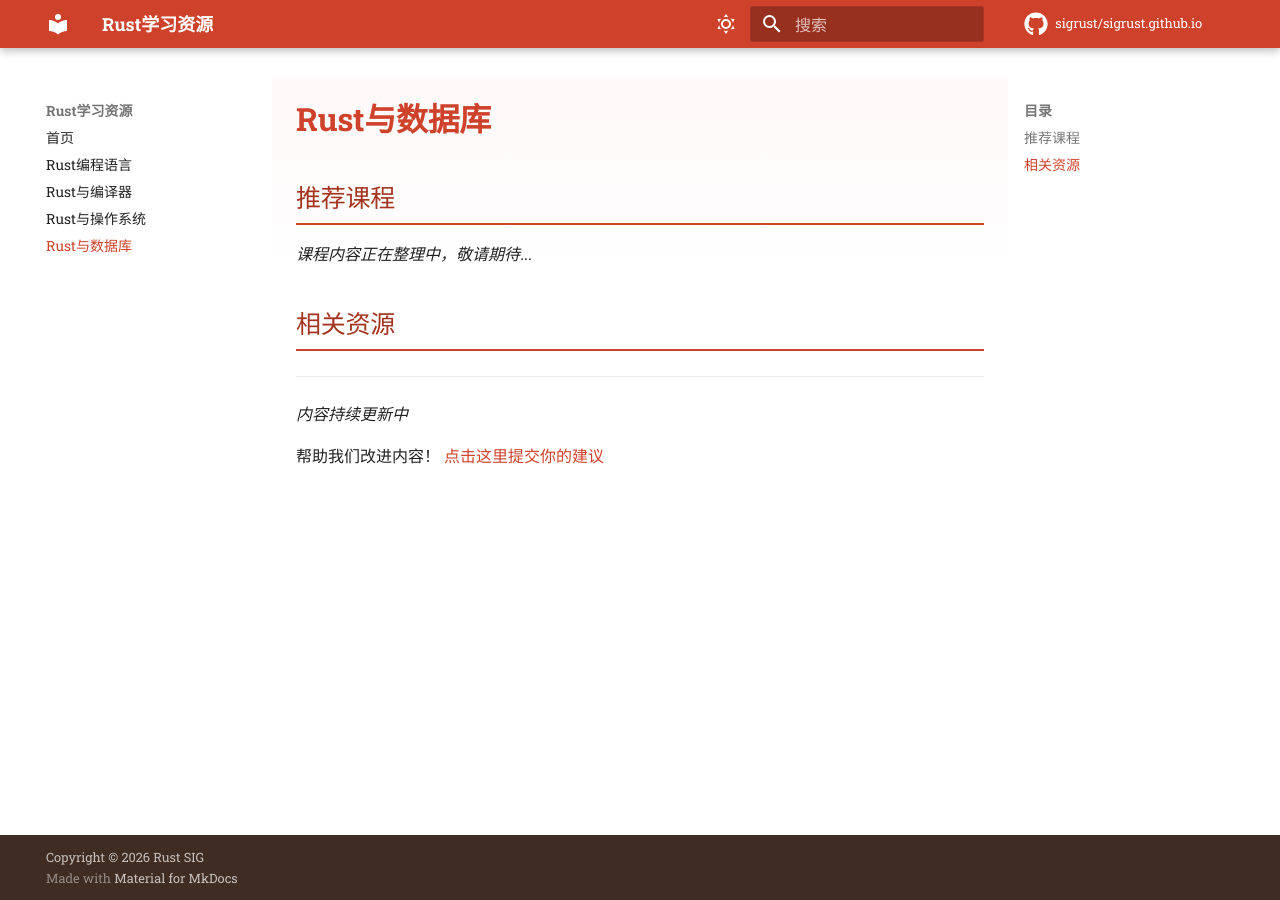
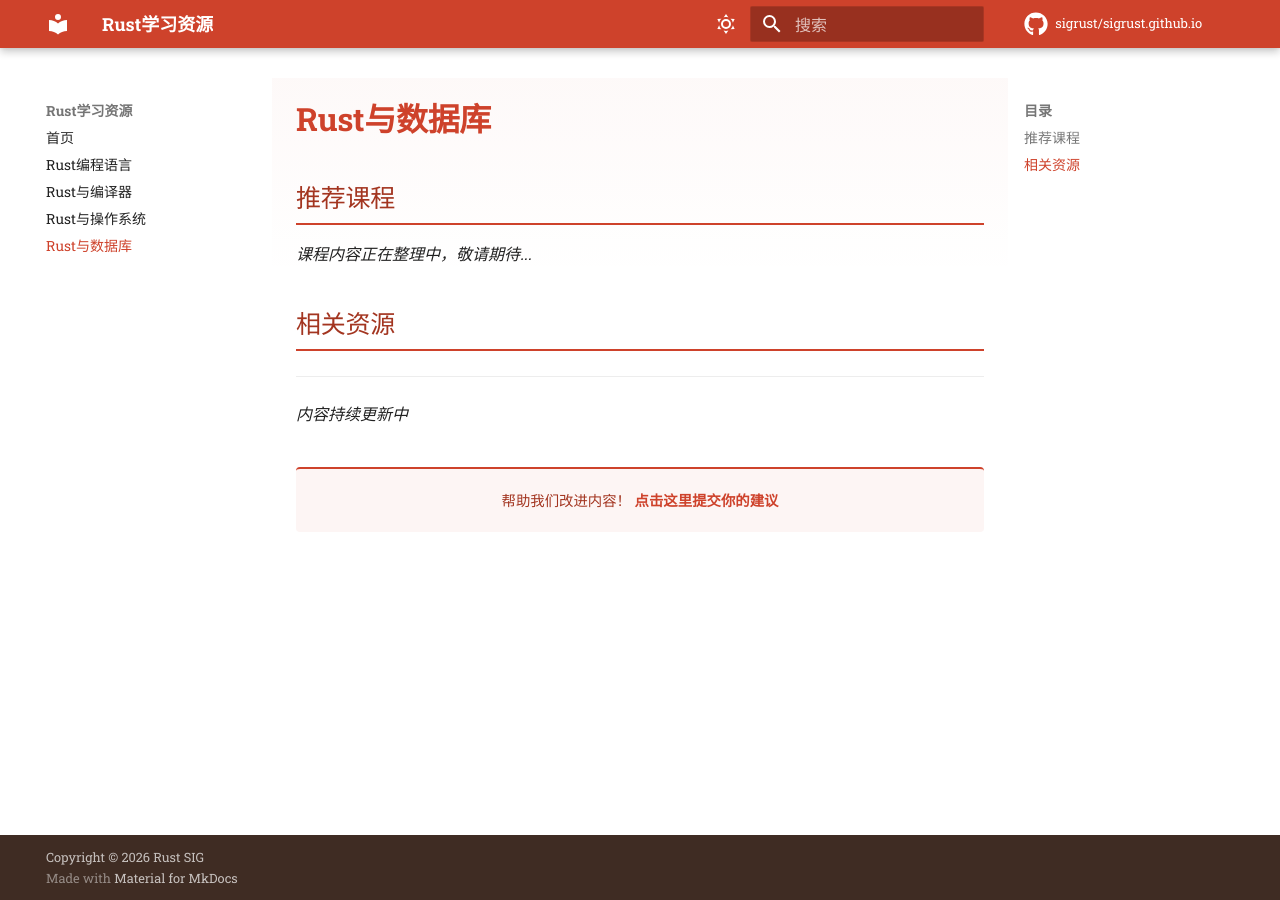
Before and after one commit to sigrust/sigrust.github.io, an MkDocs documentation site: the page built from docs/rust-database.md, in a window 1280 px wide. Built offline with MkDocs 1.6.1 and Material for MkDocs 9.7.7, drawn with Linux system fonts in a browser that asks for light colours; comment, search, counter and statistics services are not loaded.

Commit message:
Fix sidebar display issue by replacing footer tags with div elements
Co-authored-by: hxuhack <13302178+hxuhack@users.noreply.github.com>

```diff
--- a/docs/rust-database.md
+++ b/docs/rust-database.md
@@ -10,6 +10,6 @@
 
 *内容持续更新中*
 
-<footer>
+<div class="feedback-section">
     <p>帮助我们改进内容！ <a href="https://github.com/sigrust/sigrust.github.io/issues" target="_blank" rel="noopener noreferrer">点击这里提交你的建议</a></p>
-</footer>
+</div>
--- a/docs/stylesheets/extra.css
+++ b/docs/stylesheets/extra.css
@@ -149,3 +149,32 @@
 .md-top:hover {
   background-color: var(--rust-light-orange);
 }
+
+/* Feedback section styling */
+.feedback-section {
+  margin-top: 2rem;
+  padding: 1rem;
+  border-top: 2px solid var(--rust-orange);
+  background-color: rgba(206, 66, 43, 0.05);
+  border-radius: 4px;
+}
+
+.feedback-section p {
+  margin: 0;
+  text-align: center;
+  color: var(--rust-dark-orange);
+  font-size: 0.9em;
+}
+
+.feedback-section a {
+  color: var(--rust-orange);
+  font-weight: 600;
+  text-decoration: none;
+  border-bottom: 1px solid transparent;
+  transition: border-bottom-color 0.25s;
+}
+
+.feedback-section a:hover {
+  color: var(--rust-light-orange);
+  border-bottom-color: var(--rust-light-orange);
+}
```
Also changed, not shown: docs/rust-compiler.md (+2 -2 lines), docs/rust-os.md (+2 -2 lines), docs/rust-programming.md (+2 -2 lines).
